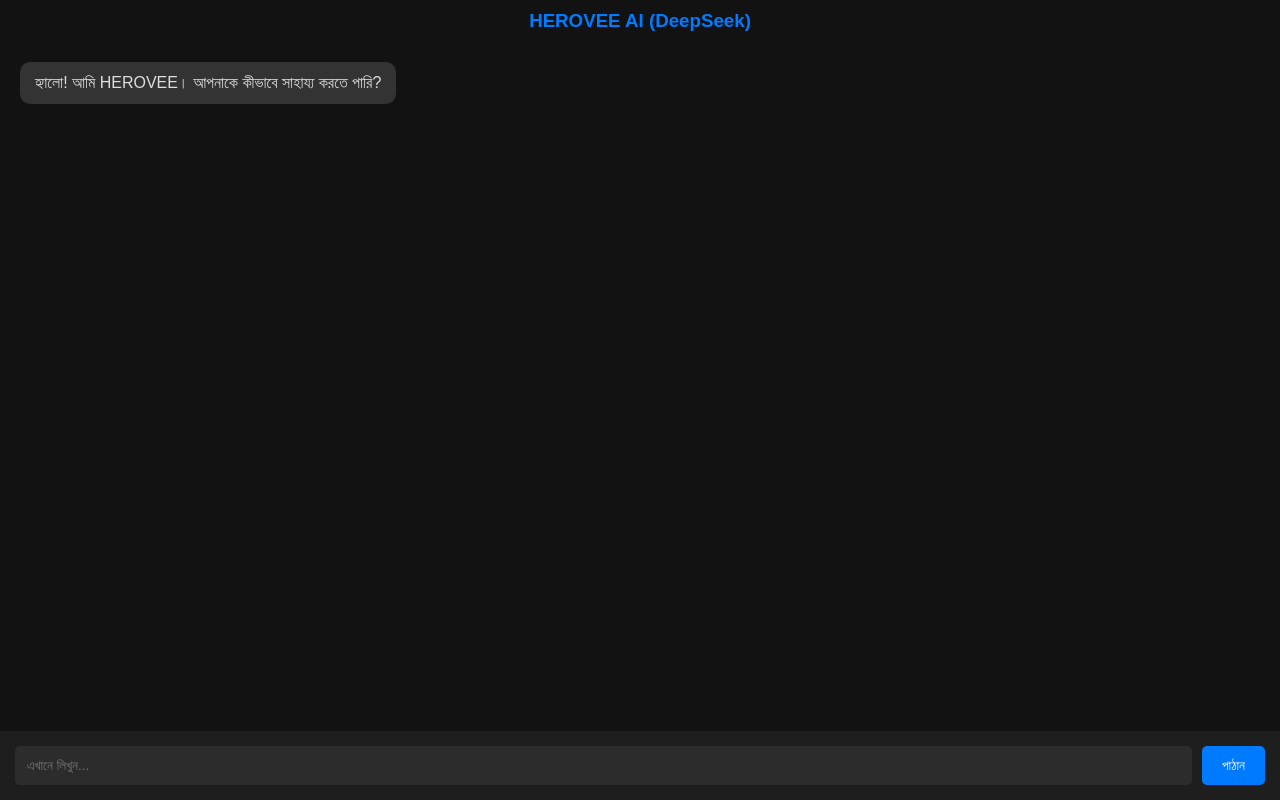
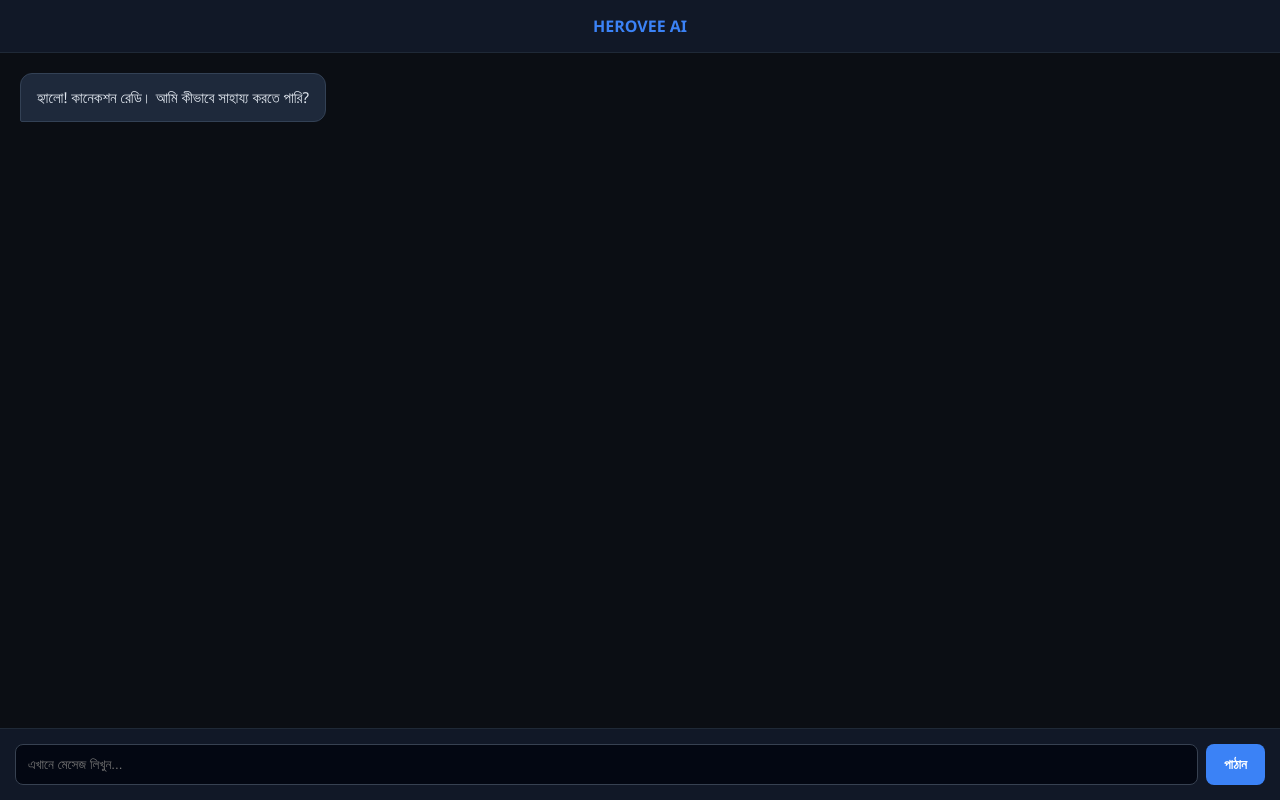
Before and after one commit to SIYAMBOSS/Chilbro, a plain HTML site: page index.html in a window 1280 px wide. Drawn offline with Linux system fonts and the light colour scheme.

Commit message:
Update index.html

```diff
--- a/index.html
+++ b/index.html
@@ -3,87 +3,105 @@
 <head>
     <meta charset="UTF-8">
     <meta name="viewport" content="width=device-width, initial-scale=1.0">
-    <title>HEROVEE AI - Chat</title>
+    <title>HEROVEE - DeepSeek AI</title>
     <style>
-        body { font-family: sans-serif; background: #121212; color: white; display: flex; flex-direction: column; height: 100vh; margin: 0; }
-        #chat-box { flex: 1; overflow-y: auto; padding: 20px; display: flex; flex-direction: column; gap: 10px; }
-        .msg { padding: 10px 15px; border-radius: 10px; max-width: 80%; line-height: 1.4; }
-        .user { align-self: flex-end; background: #007bff; color: white; }
-        .ai { align-self: flex-start; background: #333; color: #ddd; }
-        .input-area { padding: 15px; background: #1e1e1e; display: flex; gap: 10px; }
-        input { flex: 1; padding: 12px; border: none; border-radius: 5px; background: #2c2c2c; color: white; outline: none; }
-        button { padding: 10px 20px; background: #007bff; border: none; color: white; border-radius: 5px; cursor: pointer; }
-        button:disabled { background: #555; }
+        * { box-sizing: border-box; }
+        body { font-family: 'Segoe UI', sans-serif; background: #0b0e14; color: #e2e8f0; margin: 0; display: flex; flex-direction: column; height: 100vh; }
+        #chat-window { flex: 1; overflow-y: auto; padding: 20px; display: flex; flex-direction: column; gap: 12px; }
+        .msg { padding: 12px 16px; border-radius: 12px; max-width: 85%; font-size: 15px; line-height: 1.5; }
+        .user { align-self: flex-end; background: #2563eb; color: white; border-bottom-right-radius: 2px; }
+        .ai { align-self: flex-start; background: #1e293b; border-bottom-left-radius: 2px; border: 1px solid #334155; }
+        .input-box { padding: 15px; background: #111827; display: flex; gap: 8px; border-top: 1px solid #1f2937; }
+        input { flex: 1; padding: 12px; border: 1px solid #374151; border-radius: 8px; background: #030712; color: white; outline: none; }
+        input:focus { border-color: #3b82f6; }
+        button { padding: 10px 18px; background: #3b82f6; border: none; color: white; border-radius: 8px; cursor: pointer; font-weight: bold; }
+        button:disabled { background: #1f2937; cursor: not-allowed; }
+        .typing { font-size: 12px; color: #94a3b8; margin-bottom: 5px; display: none; }
     </style>
 </head>
 <body>
 
-    <h3 style="text-align: center; color: #007bff; margin: 10px 0;">HEROVEE AI (DeepSeek)</h3>
-
-    <div id="chat-box">
-        <div class="msg ai">হ্যালো! আমি HEROVEE। আপনাকে কীভাবে সাহায্য করতে পারি?</div>
+    <div style="padding: 15px; background: #111827; text-align: center; border-bottom: 1px solid #1f2937;">
+        <strong style="color: #3b82f6;">HEROVEE AI</strong>
     </div>
 
-    <div class="input-area">
-        <input type="text" id="user-input" placeholder="এখানে লিখুন..." onkeypress="if(event.key==='Enter') sendMessage()">
-        <button id="send-btn" onclick="sendMessage()">পাঠান</button>
+    <div id="chat-window">
+        <div class="msg ai">হ্যালো! কানেকশন রেডি। আমি কীভাবে সাহায্য করতে পারি?</div>
+    </div>
+
+    <div id="status" class="typing" style="padding-left: 20px;">HEROVEE টাইপ করছে...</div>
+
+    <div class="input-box">
+        <input type="text" id="user-input" placeholder="এখানে মেসেজ লিখুন..." autocomplete="off">
+        <button id="send-btn">পাঠান</button>
     </div>
 
     <script>
         const API_KEY = "sk-ce49271e19be4a7a86ea0462ff470f5e";
-        const API_URL = "https://api.deepseek.com/v1/chat/completions";
+        const inputField = document.getElementById('user-input');
+        const sendBtn = document.getElementById('send-btn');
+        const chatWindow = document.getElementById('chat-window');
+        const status = document.getElementById('status');
 
-        async function sendMessage() {
-            const input = document.getElementById('user-input');
-            const btn = document.getElementById('send-btn');
-            const chatBox = document.getElementById('chat-box');
-            const text = input.value.trim();
-
+        async function chatWithAI() {
+            const text = inputField.value.trim();
             if (!text) return;
 
-            // ইউজারের মেসেজ স্ক্রিনে দেখানো
+            // ইউজারের মেসেজ যোগ করা
             addMessage(text, 'user');
-            input.value = '';
-            btn.disabled = true;
+            inputField.value = '';
 
-            // লোডিং মেসেজ
-            const loadingMsg = addMessage("চিন্তা করছি...", 'ai');
+            // বাটন ডিজেবল ও স্ট্যাটাস দেখানো
+            sendBtn.disabled = true;
+            status.style.display = 'block';
 
             try {
-                const response = await fetch(API_URL, {
-                    method: 'POST',
+                const response = await fetch("https://api.deepseek.com/chat/completions", {
+                    method: "POST",
                     headers: {
-                        'Content-Type': 'application/json',
-                        'Authorization': `Bearer ${API_KEY}`
+                        "Content-Type": "application/json",
+                        "Authorization": `Bearer ${API_KEY}`
                     },
                     body: JSON.stringify({
                         model: "deepseek-chat",
-                        messages: [{ role: "user", content: text }],
+                        messages: [
+                            { role: "system", content: "You are HEROVEE, a smart assistant." },
+                            { role: "user", content: text }
+                        ],
                         stream: false
                     })
                 });
 
                 const data = await response.json();
-                loadingMsg.innerText = data.choices[0].message.content;
+
+                if (data.choices && data.choices[0]) {
+                    const aiResponse = data.choices[0].message.content;
+                    addMessage(aiResponse, 'ai');
+                } else {
+                    addMessage("দুঃখিত, কোনো উত্তর পাওয়া যায়নি। API কী চেক করুন।", 'ai');
+                }
 
             } catch (error) {
-                loadingMsg.innerText = "Error: API কানেকশন কাজ করছে না।";
-                console.error(error);
+                console.error("Error:", error);
+                addMessage("কানেকশন ইরর! ইন্টারনেটে সমস্যা হতে পারে।", 'ai');
             } finally {
-                btn.disabled = false;
-                chatBox.scrollTop = chatBox.scrollHeight;
+                sendBtn.disabled = false;
+                status.style.display = 'none';
             }
         }
 
-        function addMessage(text, sender) {
-            const chatBox = document.getElementById('chat-box');
+        function addMessage(msg, sender) {
             const div = document.createElement('div');
             div.className = `msg ${sender}`;
-            div.innerText = text;
-            chatBox.appendChild(div);
-            chatBox.scrollTop = chatBox.scrollHeight;
-            return div;
+            div.innerText = msg;
+            chatWindow.appendChild(div);
+            chatWindow.scrollTop = chatWindow.scrollHeight;
         }
+
+        sendBtn.addEventListener('click', chatWithAI);
+        inputField.addEventListener('keypress', (e) => {
+            if (e.key === 'Enter') chatWithAI();
+        });
     </script>
 </body>
 </html>
```
